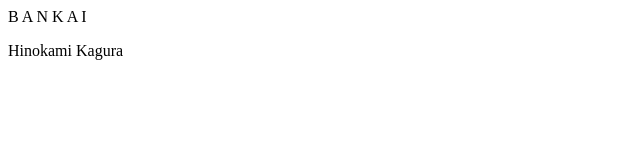
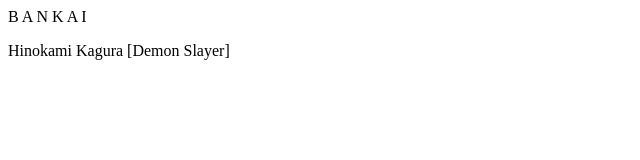
Before and after one commit to arise4173/mySecondLocalRepo, a plain HTML site: page mySecondLocalRepo/index.html in a window 1280 px wide. Shown: the whole page, without its empty margins (0-640 px from the left). Drawn offline with Linux system fonts and the light colour scheme.

Commit message:
ALL DONE

```diff
--- a/mySecondLocalRepo/index.html
+++ b/mySecondLocalRepo/index.html
@@ -1,2 +1,2 @@
 <p>B A N K A I</p>
-<p>Hinokami Kagura</p>
+<p>Hinokami Kagura [Demon Slayer]</p>
```
